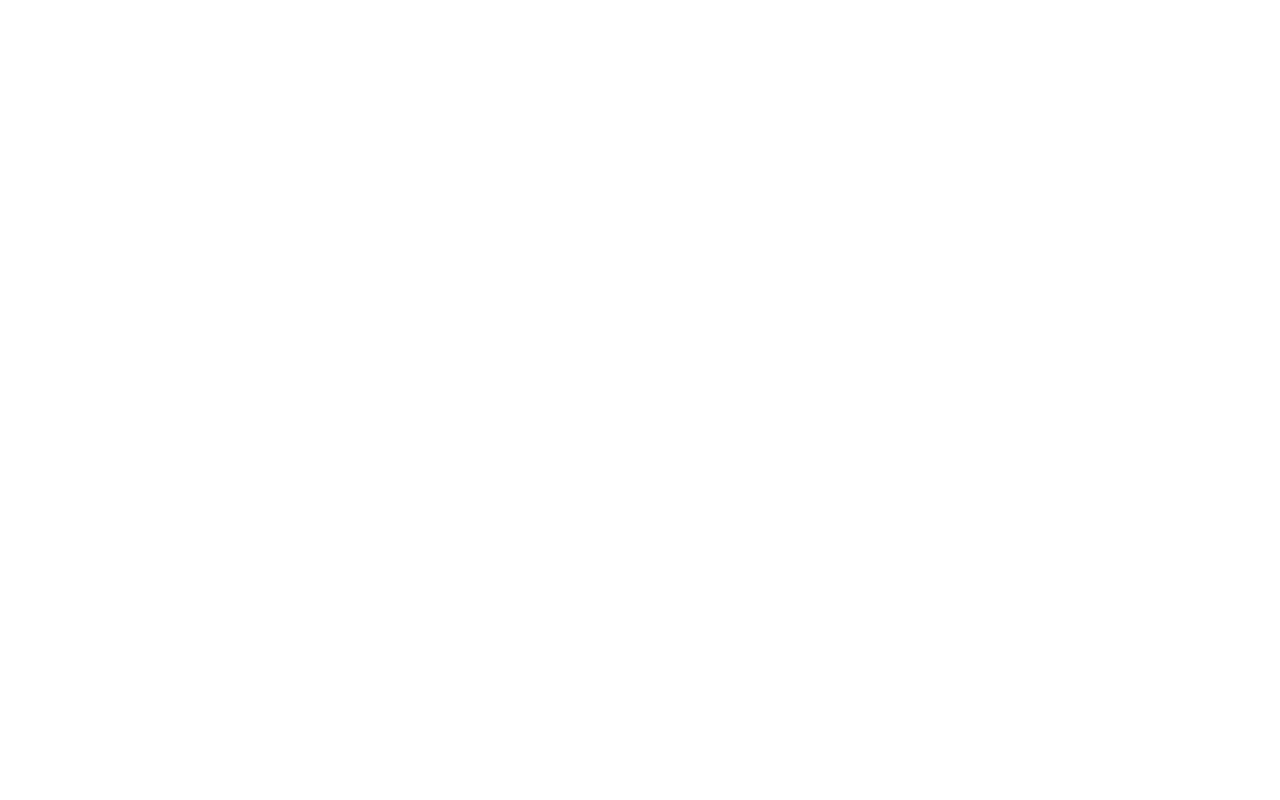
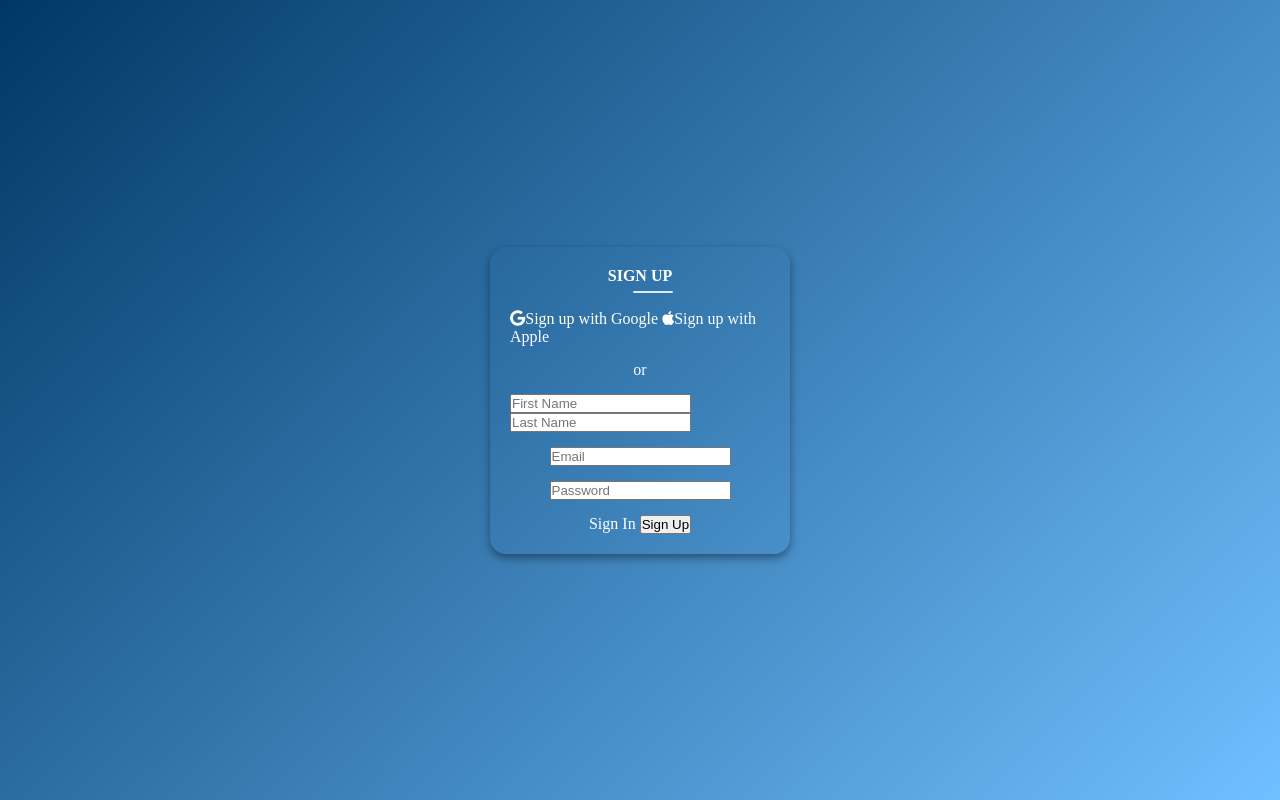
Before and after one commit to sduane20/capstone_project, a plain HTML site: page auth/login.html in a window 1280 px wide. Drawn offline with Linux system fonts and the light colour scheme; a web font is replaced by a local one.

Commit message:
added forms to auth page. Added starting css. Removed signUp page. Updated main css to be linear gradient background. fixed issues from GitHub pages.

```diff
--- a/about.html
+++ b/about.html
@@ -3,7 +3,7 @@
 <head>
     <meta charset="UTF-8">
     <meta name="viewport" content="width=device-width, initial-scale=1.0">
-    <title>Tranquil Thoughts | About</title>
+    <title>About | Tranquil Thoughts</title>
         <link rel="stylesheet" href="style.css">
 </head>
 <body>
@@ -95,6 +95,6 @@
         <span>All rights reserverd. Tranquil Thoughts&copy;</span>
     </footer>
 
-    <script src="main.js"></script>
+    <script src="/main.js"></script>
 </body>
 </html>
--- a/auth/login.html
+++ b/auth/login.html
@@ -0,0 +1,55 @@
+<!DOCTYPE html>
+<html lang="en">
+<head>
+    <meta charset="UTF-8">
+    <meta name="viewport" content="width=device-width, initial-scale=1.0">
+    <title>Log In | Tranquil Thoughts</title>
+    <script src="https://kit.fontawesome.com/e1dd270f5d.js" crossorigin="anonymous"></script>
+    <link rel="stylesheet" href="/style.css">
+    <link rel="stylesheet" href="/login.css">
+</head>
+<body>
+    <form action="" class="signUp active">
+        <h2>Sign Up</h2>
+        <div class="social-login">
+            <a class="social-btn google-btn">
+                <i class="fa-brands fa-google"></i>Sign up with Google
+            </a>
+            <a class="social-btn apple-btn">
+                <i class="fa-brands fa-apple"></i>Sign up with Apple
+            </a>
+        </div>
+        <div class="form-separator">or</div>
+        <div class="name">
+            <input type="text" name="" id="" placeholder="First Name" required aria-label="First Name">
+            <input type="text" name="" id="" placeholder="Last Name" required aria-label="Last Name" >
+        </div>
+        <input type="email" name="" id="" placeholder="Email" required aria-label="Email">
+        <input type="password" name="" id="" placeholder="Password" required aria-label="Password">
+        <div class="switch">
+            <a class="btn in" onclick="showSignIn();">Sign In</a>
+            <button class="btn up"> Sign Up</button>
+        </div>
+    </form>
+
+    <form action="" class="signIn">
+        <h2>Sign In</h2>
+        <div class="social-login">
+            <a class="social-btn google-btn">
+                <i class="fa-brands fa-google"></i>Sign in with Google
+            </a>
+            <a class="social-btn apple-btn">
+                <i class="fa-brands fa-apple"></i>Sign in with Apple
+            </a>
+        </div>
+        <div class="form-separator">or</div>
+        <input type="email" placeholder="Email" required aria-label="Email">
+        <input type="password" placeholder="Password" required aria-label="Password">
+        <div class="switch">
+            <a class="btn in" onclick="showSignUp();">Sign Un</a>
+            <button class="btn up"> Sign In</button>
+        </div>
+    </form>
+<script src="/main.js"></script>
+</body>
+</html>
--- /dev/null
+++ b/login.css
@@ -0,0 +1,103 @@
+@import url('https://fonts.googleapis.com/css2?family=Playfair:ital,opsz,wght@0,5..1200,300..900;1,5..1200,300..900&display=swap');
+
+
+* {
+    padding: 0;
+    margin: 0;
+    box-sizing: border-box;
+}
+
+body {
+    background: linear-gradient(135deg, #003865,#70BFFF);
+    min-height: 100vh;
+    font-family: "Playfair";
+    display: flex;
+    justify-content: center;
+    align-items: center;
+    color: #fefefe
+}
+
+form {
+    padding: 20px;
+    display: flex;
+    flex-direction: column;
+    align-items: center;
+    border-radius: 16px;
+    box-shadow: 0 4px 8px rgba(0, 0, 0, 0.4);
+    gap: 15px;
+    max-width: 300px;
+    overflow: hidden;
+    animation: slideIn 1s;
+}
+
+.signIn {
+    width: 300px;
+}
+
+.signUp,.signIn {
+    display: none;
+}
+
+.active {
+    display: flex;
+    animation: slideIn 0.5s forwards;
+}
+
+.deactivate{
+    animation: slideOut 0.5s forwards;
+    display: flex;
+}
+
+@keyframes slideIn {
+    0%{
+        opacity: 0;
+        transform: translateY(50px);
+    }
+    100%{
+        opacity: 1;
+        transform: translateY(0);
+    }
+}
+
+@keyframes slideOut {
+    0%{
+        opacity: 1;
+        transform: translateY(0);
+    }
+    100%{
+        opacity: 0;
+        transform: translateY(-50px);
+    }
+}
+
+form h2 {
+    text-transform: uppercase;
+    font-size: 16px !important;
+    position: relative;
+    text-align: center;
+    margin-bottom: 10px;
+}
+
+h2::after {
+    content: '';
+    width: 40px;
+    height: 2px;
+    border-radius: 2px;
+    background-color: #D6EDFF;
+    position: absolute;
+    left: 0px;
+    bottom: -8px;
+    animation: infMove 2s forwards infinite;
+}
+
+@keyframes infMove {
+
+    0%,
+    100% {
+        left: 0px;
+    }
+
+    50% {
+        left: 25px;
+    }
+}
--- a/style.css
+++ b/style.css
@@ -9,6 +9,10 @@
 a {
     cursor: pointer;
     text-decoration: none;
+}
+
+a:visited {
+    color: #fefefe;
 }
 
 body {
@@ -26,7 +30,7 @@ body {
 
 header {
     grid-area: head;
-    background: #003865;
+    background: linear-gradient(135deg, #003865,#70BFFF);
     color: #fefefe;
     display: flex;
     justify-content: space-between;
@@ -39,7 +43,7 @@ main {
 
 footer{
     grid-area: footer;
-    background: #003865;
+    background: linear-gradient(135deg, #003865,#70BFFF);
     color: #fefefe;
 }
 
@@ -71,10 +75,11 @@ nav ul li a:hover {
 #login_btn {
     margin: auto 1rem;
     padding: 15px 20px;
-    background-color: #fefefe;
+    background-color: #003865;
     color: #003865;
     font-size: 1em;
     border-radius: .5rem;
+    border: none;
 }
 
 #login_btn:hover {
@@ -130,6 +135,7 @@ nav ul li a:hover {
 
 #help_btn:hover {
     box-shadow: -5px 5px black;
+    border: none;
 }
 
 
@@ -142,6 +148,7 @@ footer {
 footer > span {
     font-size: 1rem;
 }
+
 
 
 @media screen and (max-width: 300px){
```
Also changed, not shown: dashboard.html (+12 -0 lines), index.html (+5 -5 lines), auth/accountCreation.html (deleted).
